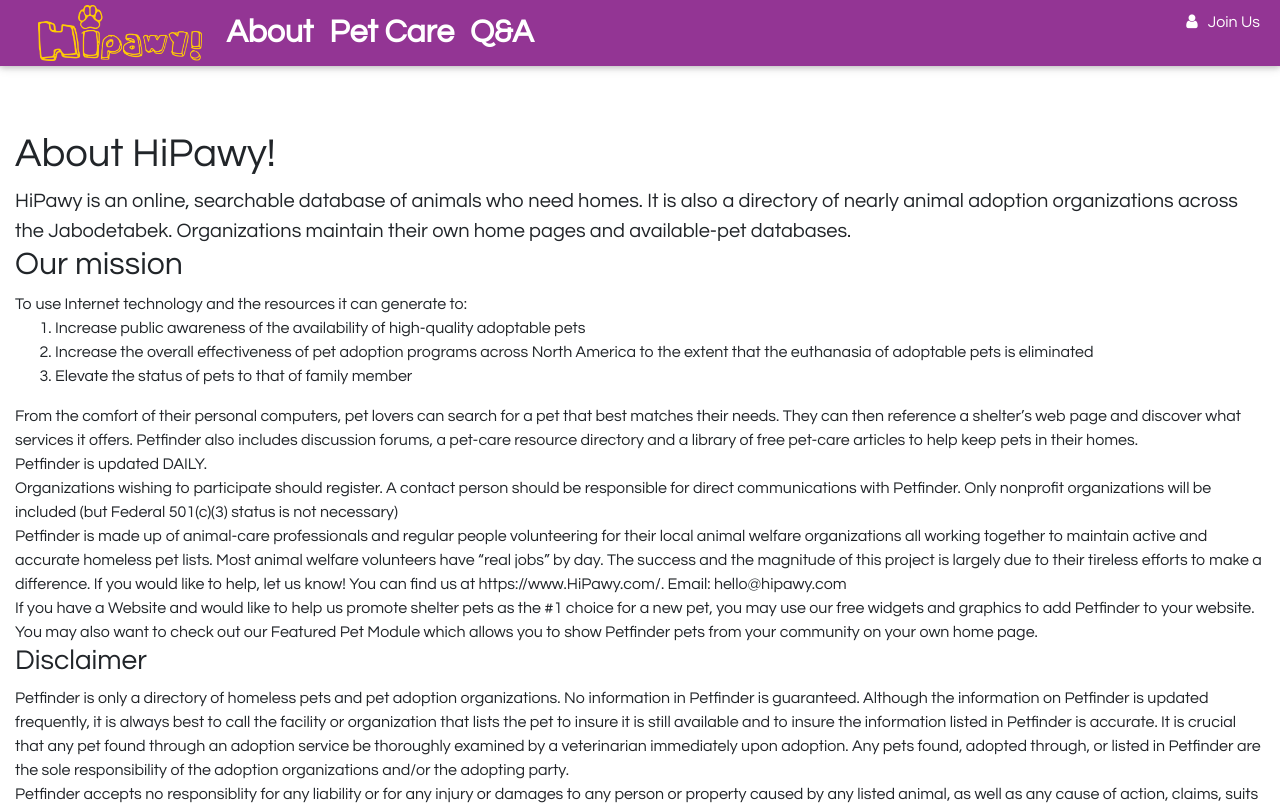
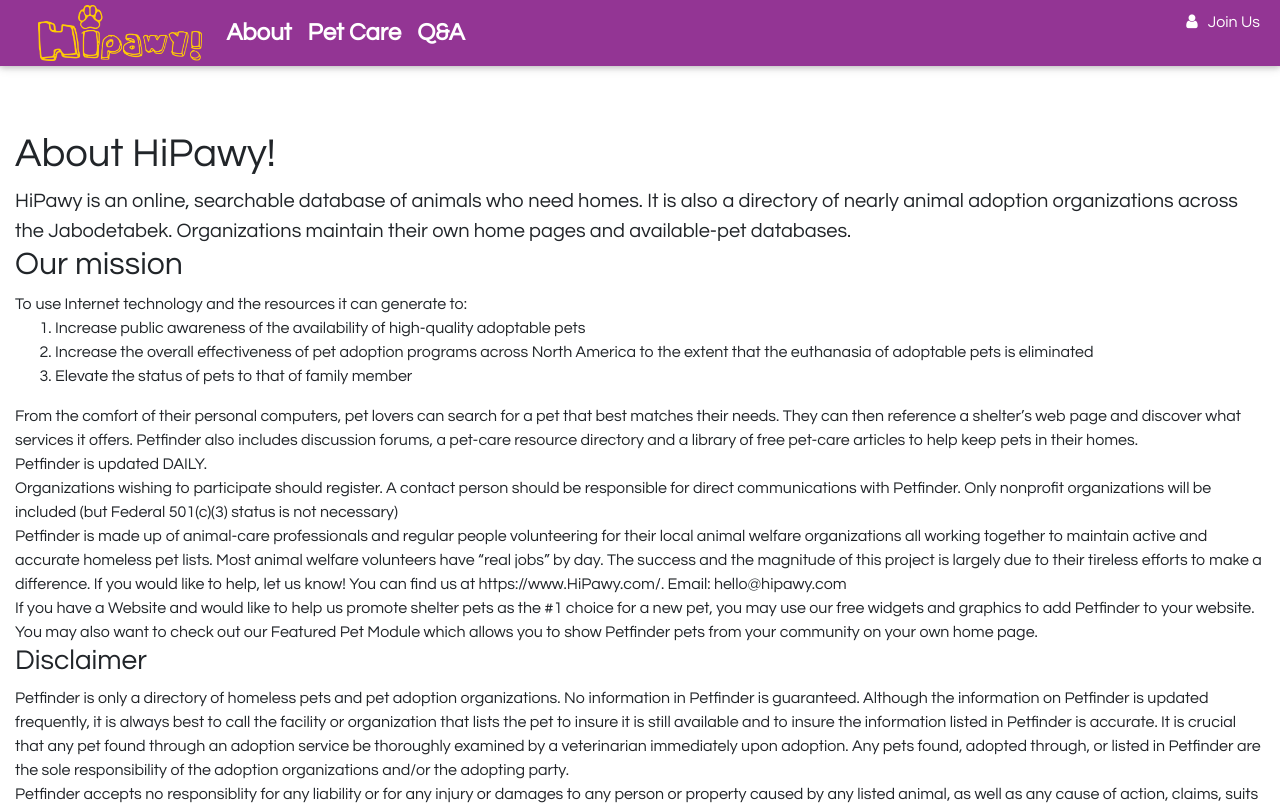
Before and after one commit to hipawy/hipawy-frontend, a React (Create React App) app: page /About in a window 1280 px wide. Shown: the top 805 px of the page. Built offline with nearby package versions, Linux system fonts and the light colour scheme.

Commit message:
restyling header navbar font

```diff
--- a/src/components/Header/Header.js
+++ b/src/components/Header/Header.js
@@ -48,7 +48,7 @@
 
 const NavTags = styled(NavLink)`
   font-weight: 1000;
-  font-size: 4vh;
+  font-size: 3vh;
   color: #ffffff;
   margin: 0;
   padding: 0;
```
